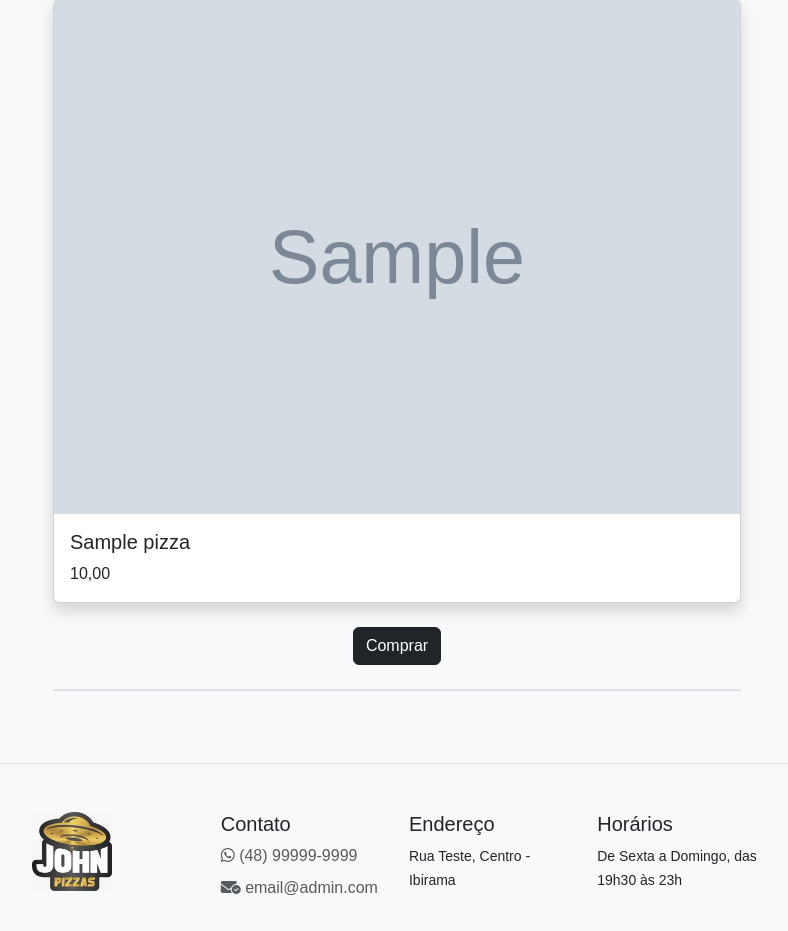
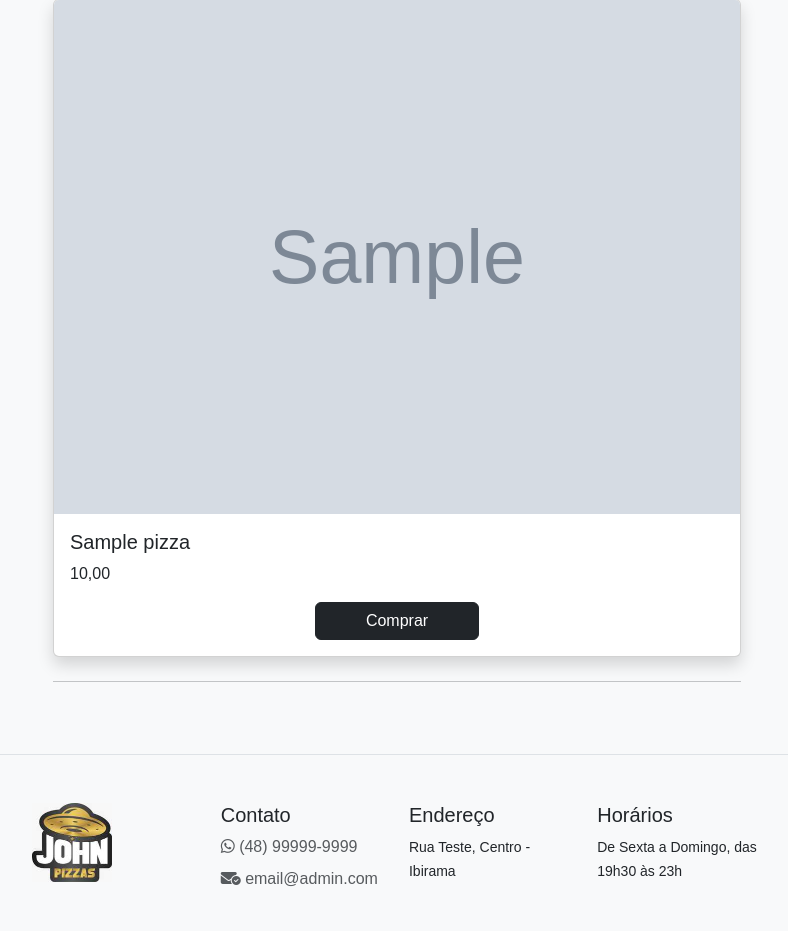
Before and after one commit to diegobers/john-pizzas, a Django app: page / in a window 1280 px wide. Shown: the part 122-1053 px from the top of the page, without its empty margins (243-1031 px from the left). Run offline with Django 5.2, Linux system fonts and the light colour scheme; tables that the repository leaves empty hold one stand-in row (values such as "Sample post"); grey boxes marked "Sample" are stand-in pictures; some libraries are stand-ins or nearby versions.

Commit message:
layout grid components

```diff
--- a/templates/layouts/base.html
+++ b/templates/layouts/base.html
@@ -30,7 +30,9 @@
 
     {% include 'partials/_footer.html' %}
 
+
+
     <script src="https://ajax.googleapis.com/ajax/libs/jquery/3.7.1/jquery.min.js"></script>
-    <script src="{% static 'js/bootstrap.min.js' %}"></script>
+    <script src="{% static 'js/bootstrap.bundle.min.js' %}"></script>
   </body>
 </html>
--- a/templates/pages/index.html
+++ b/templates/pages/index.html
@@ -18,15 +18,16 @@
                 <div class="card-body">
                   <h5 class="card-title">{{ pizza.name }}</h5>
                   <p class="card-text">{{ pizza.price }}</p>
+                  <div class="card-btn text-center">
+                    <form method="post" action="{% url 'store:add_cart' %}">
+                      {% csrf_token %}
+                      <input type="hidden" name="pizza_id" value="{{ pizza.id }}">
+                      {% bootstrap_button button_class="btn btn-dark w-25" button_type="submit" content="Comprar" %}
+                    </form>
+                  </div>
                 </div>
               </div>
-              <div class="text-center mt-4 mb-4 pb-4 border-bottom border-2">
-                <form method="post" action="{% url 'store:add_cart' %}">
-                  {% csrf_token %}
-                  <input type="hidden" name="pizza_id" value="{{ pizza.id }}">
-                  {% bootstrap_button button_class="btn btn-dark" button_type="submit" content="Comprar" %}
-                </form>
-              </div>
+              <hr class="my-4">
             {% endfor %}
           {% endcol %}
         {% endrow %}
```
